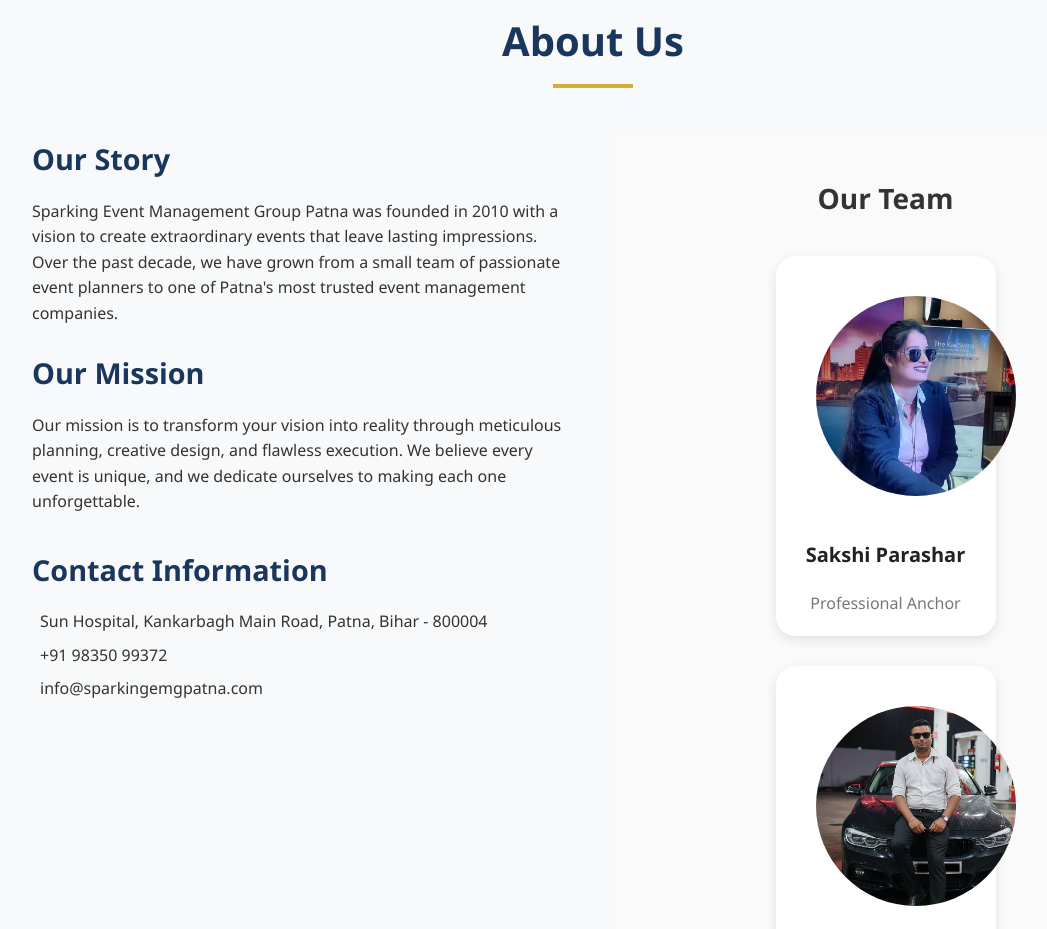
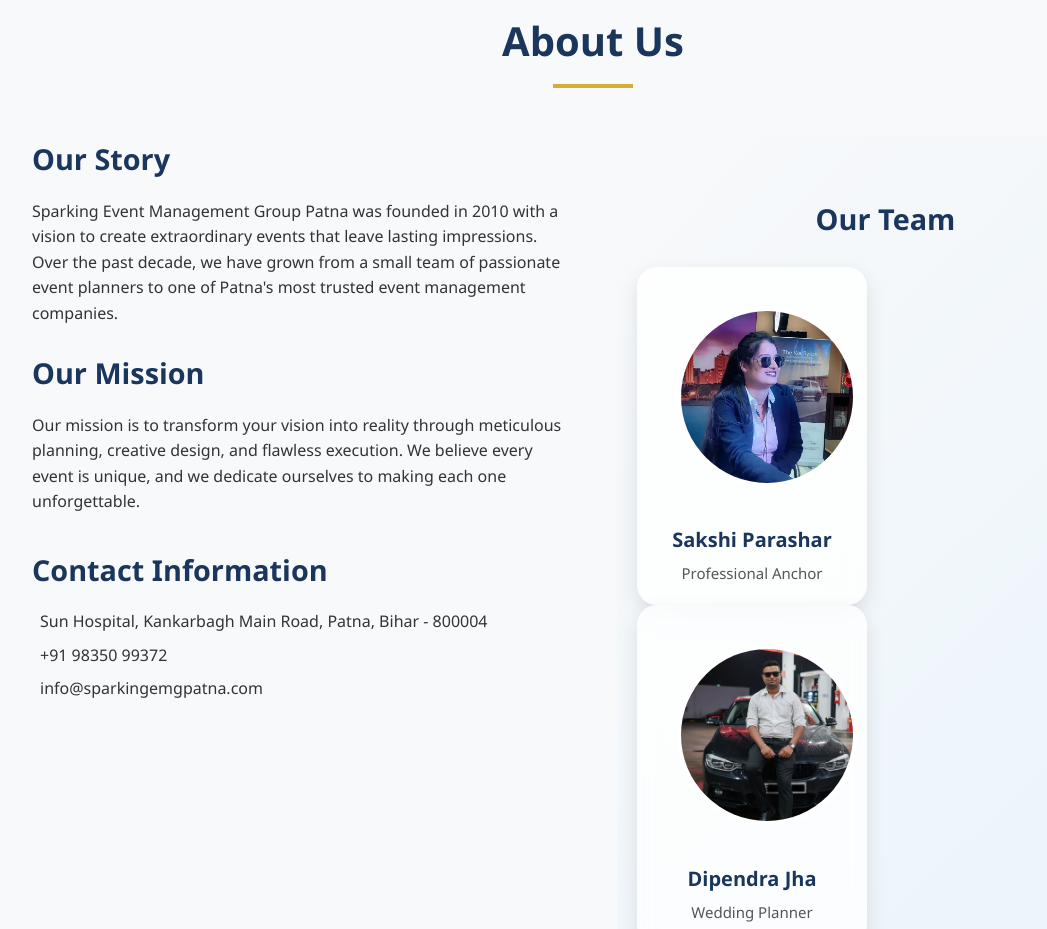
Before and after one commit to sdm420420/sparkingeventmanagement, a plain HTML site: page index.html in a window 1280 px wide. Shown: the part 2340-3269 px from the top of the page, without its empty margins (47-1094 px from the left). Drawn offline with Linux system fonts and the light colour scheme.

Commit message:
Update styles.css

```diff
--- a/styles.css
+++ b/styles.css
@@ -203,66 +203,75 @@ html {
         align-items: flex-start;
     }
 }
-/* ==============================
-   Our Team Section Styling
-   ============================== */
+/* =======================
+   Modern Our Team Section
+   ======================= */
 .team-section {
+  text-align: center;
+  padding: 60px 20px;
+  background: linear-gradient(135deg, #f8f9fa, #e3f2fd);
+}
+
+.team-section h2 {
+  font-size: 36px;
+  margin-bottom: 40px;
+  color: #222;
+  font-weight: 800;
+  text-shadow: 1px 1px 3px rgba(0,0,0,0.1);
+}
+
+.team-container {
   display: flex;
   flex-wrap: wrap;
   justify-content: center;
-  text-align: center;
-  padding: 40px 20px;
-  background-color: #fafafa;
-}
-
-.team-section h3 {
-  width: 100%;
-  font-size: 28px;
-  margin-bottom: 20px;
-  color: #333;
-  font-weight: 700;
+  gap: 30px;
 }
 
 .team-member {
-  margin: 15px;
+  background: rgba(255, 255, 255, 0.8);
+  backdrop-filter: blur(10px);
+  border-radius: 20px;
+  box-shadow: 0 8px 20px rgba(0,0,0,0.1);
+  width: 230px;
+  text-align: center;
   padding: 20px;
-  border-radius: 20px;
-  background-color: #fff;
-  box-shadow: 0 4px 12px rgba(0,0,0,0.1);
-  transition: transform 0.3s, box-shadow 0.3s;
-  width: 220px;
+  text-decoration: none;
+  color: #222;
+  transition: transform 0.4s ease, box-shadow 0.4s ease;
 }
 
 .team-member:hover {
-  transform: translateY(-8px);
-  box-shadow: 0 8px 16px rgba(0,0,0,0.2);
+  transform: translateY(-10px) scale(1.05);
+  box-shadow: 0 10px 30px rgba(0,0,0,0.2);
 }
 
 .team-member img {
+  width: 180px;
+  height: 180px;
   border-radius: 50%;
-  width: 200px;
-  height: 200px;
   object-fit: cover;
+  margin-bottom: 15px;
+  border: 4px solid #fff;
 }
 
 .team-member h3 {
-  margin-top: 15px;
+  margin: 10px 0 5px;
   font-size: 20px;
-  color: #222;
+  font-weight: 600;
 }
 
 .team-member p {
-  font-size: 16px;
-  color: #777;
+  color: #555;
+  font-size: 15px;
 }
 
-/* Responsive design for mobile */
+/* Responsive Design */
 @media (max-width: 768px) {
-  .team-member {
-    width: 90%;
-  }
-  .team-section {
+  .team-container {
     flex-direction: column;
     align-items: center;
   }
+  .team-member {
+    width: 85%;
+  }
 }
```
